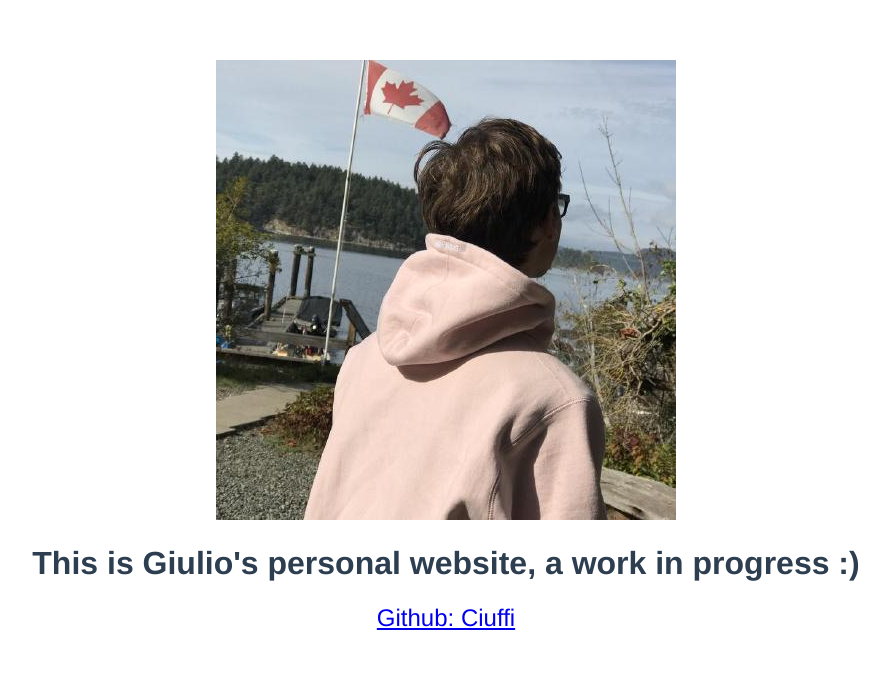
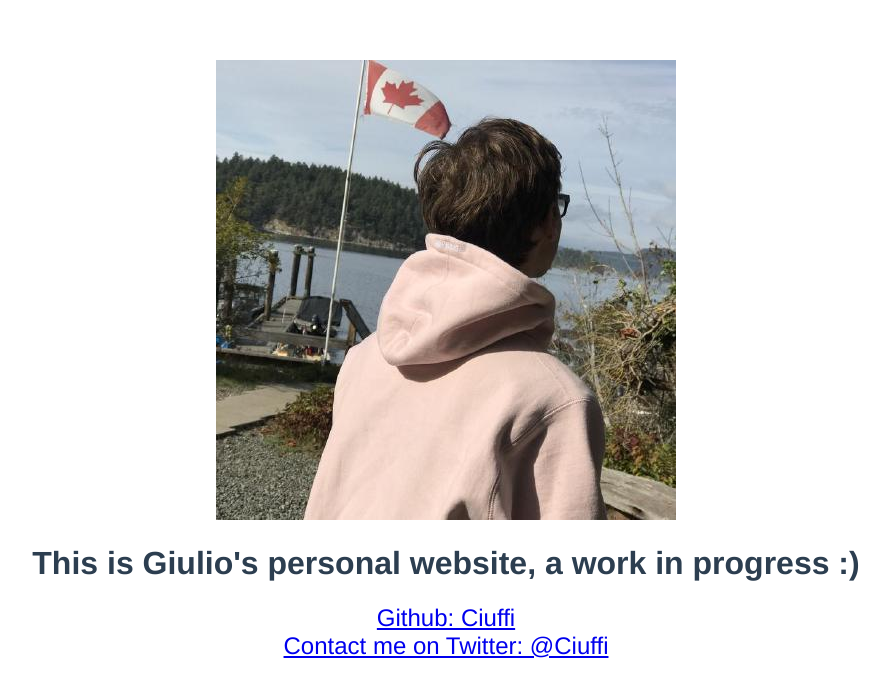
Before and after one commit to Ciuffi/PersonalSite, a Vue app: page / in a window 1280 px wide. Shown: the top 696 px of the page, without its empty margins (194-1083 px from the left). Built offline with nearby package versions, Linux system fonts and the light colour scheme; the HTML template or start-up script is replaced by a standard one.

Commit message:
add twitter link

```diff
--- a/src/App.vue
+++ b/src/App.vue
@@ -3,6 +3,8 @@
     <img alt="Vue logo" src="./assets/logo.jpg">
     <HelloWorld msg="This is Giulio's personal website, a work in progress :)"/>
     <a href="https://github.com/ciuffi">Github: Ciuffi </a>
+    <br>
+    <a href="https://twitter.com/ciuffi">Contact me on Twitter: @Ciuffi</a>
   </div>
 </template>
 
```
Also changed, not shown: 6 other files (tests, documents, lock files or other folders).
